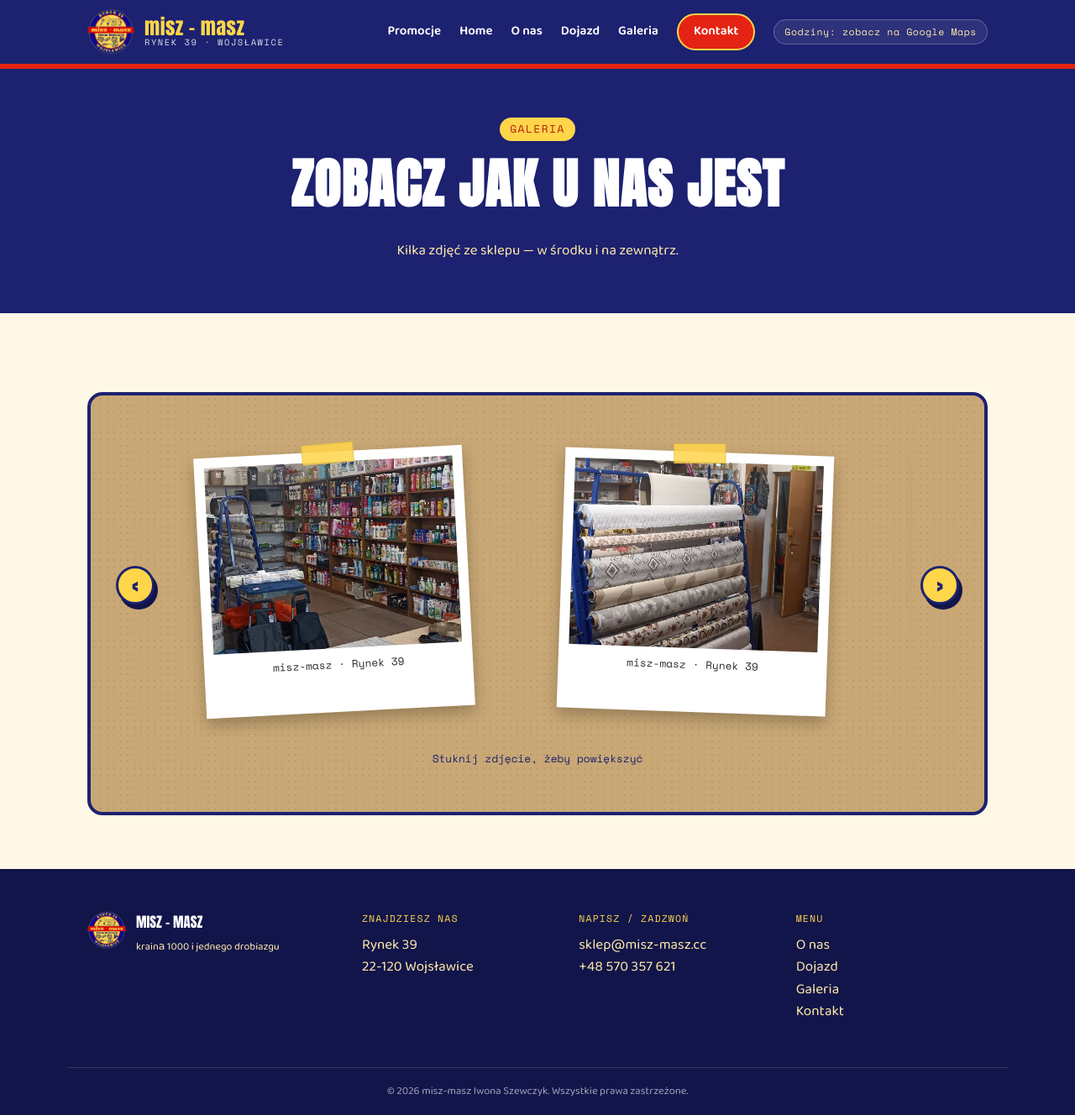
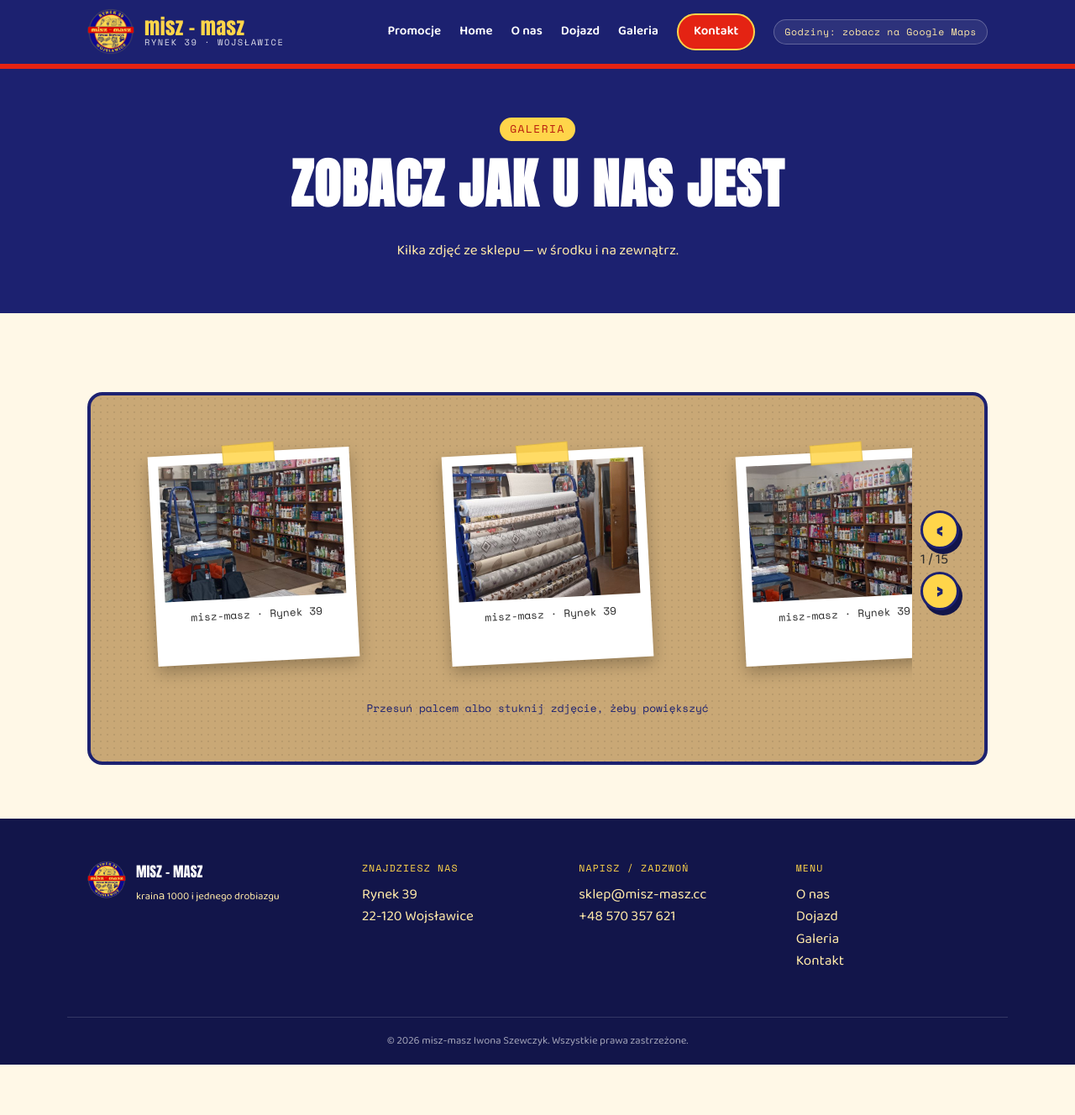
Before and after one commit to kajlo-dev/misz-masz, a Jekyll site: the page built from galeria.md, in a window 1280 px wide and 1328 px high. Shown: the whole window at 84% size. Built offline with Jekyll 4.4.1, drawn with Linux system fonts in a browser that asks for light colours.

Commit message:
Refactor gallery carousel layout and controls
Updated carousel structure and controls in the gallery.

```diff
--- a/galeria.md
+++ b/galeria.md
@@ -19,18 +19,23 @@
       {% assign photos = site.static_files | where_exp: "f", "f.path contains '/assets/images/galeria/'" %}
       {% if photos.size > 0 %}
         <div class="carousel" id="carousel">
-          <button class="carousel-arrow carousel-prev" aria-label="Poprzednie zdjęcie" data-carousel-prev>‹</button>
           <div class="carousel-track" id="carousel-track">
             {% for photo in photos %}
-              <figure class="polaroid carousel-slide">
-                <img src="{{ photo.path | relative_url }}" alt="Zdjęcie ze sklepu misz-masz" loading="lazy">
-                <figcaption>misz-masz · Rynek 39</figcaption>
-              </figure>
+              <div class="carousel-slide">
+                <figure class="polaroid">
+                  <img src="{{ photo.path | relative_url }}" alt="Zdjęcie ze sklepu misz-masz" loading="lazy">
+                  <figcaption>misz-masz · Rynek 39</figcaption>
+                </figure>
+              </div>
             {% endfor %}
           </div>
-          <button class="carousel-arrow carousel-next" aria-label="Następne zdjęcie" data-carousel-next>›</button>
+          <div class="carousel-controls">
+            <button class="carousel-arrow carousel-prev" aria-label="Poprzednie zdjęcie" data-carousel-prev>‹</button>
+            <span class="carousel-counter" id="carousel-counter">1 / {{ photos.size }}</span>
+            <button class="carousel-arrow carousel-next" aria-label="Następne zdjęcie" data-carousel-next>›</button>
+          </div>
         </div>
-        <p class="carousel-hint">Stuknij zdjęcie, żeby powiększyć</p>
+        <p class="carousel-hint">Przesuń palcem albo stuknij zdjęcie, żeby powiększyć</p>
 
         <div class="lightbox" id="lightbox">
           <button class="lightbox-close" id="lightbox-close" aria-label="Zamknij powiększenie">×</button>
```
